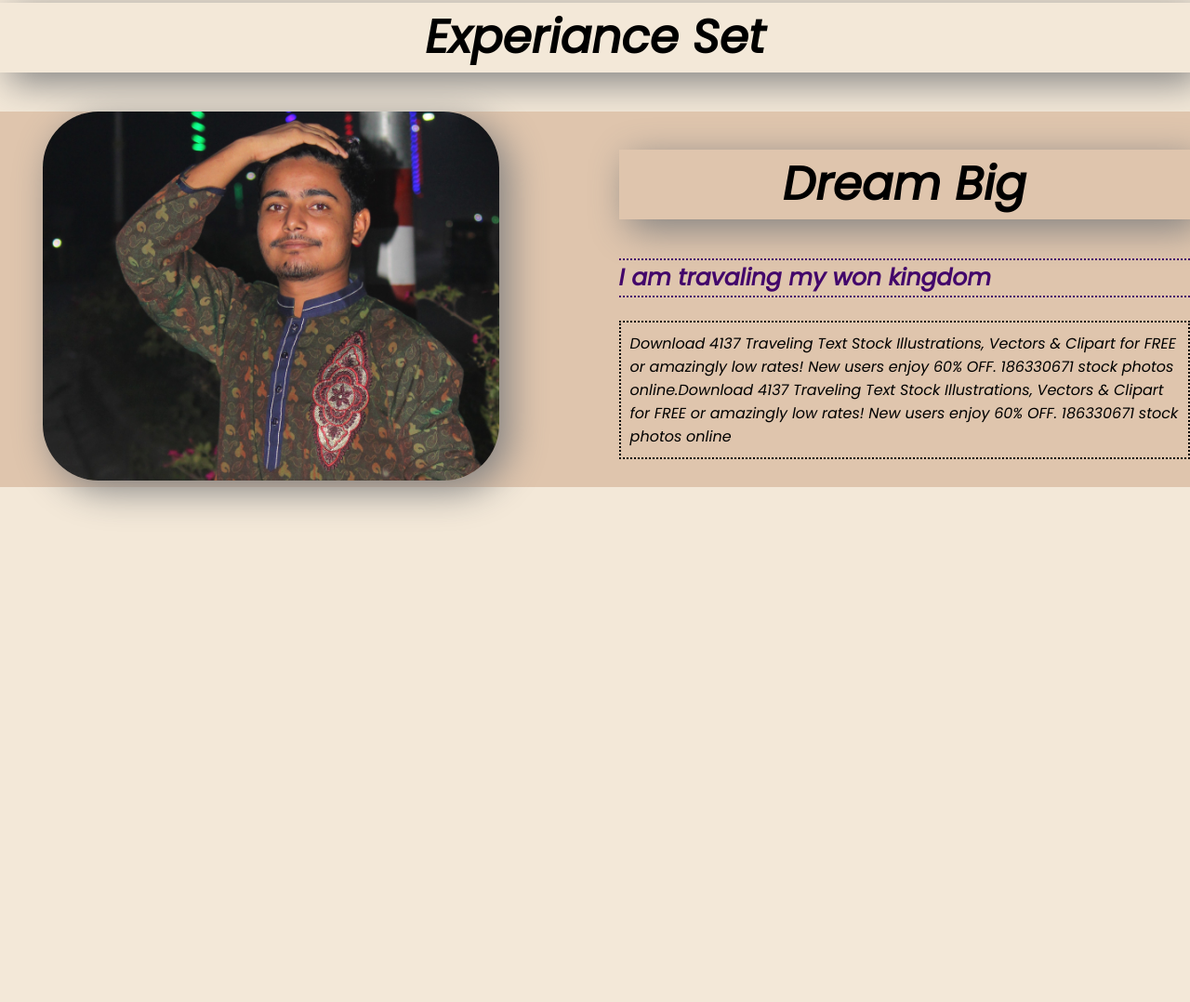
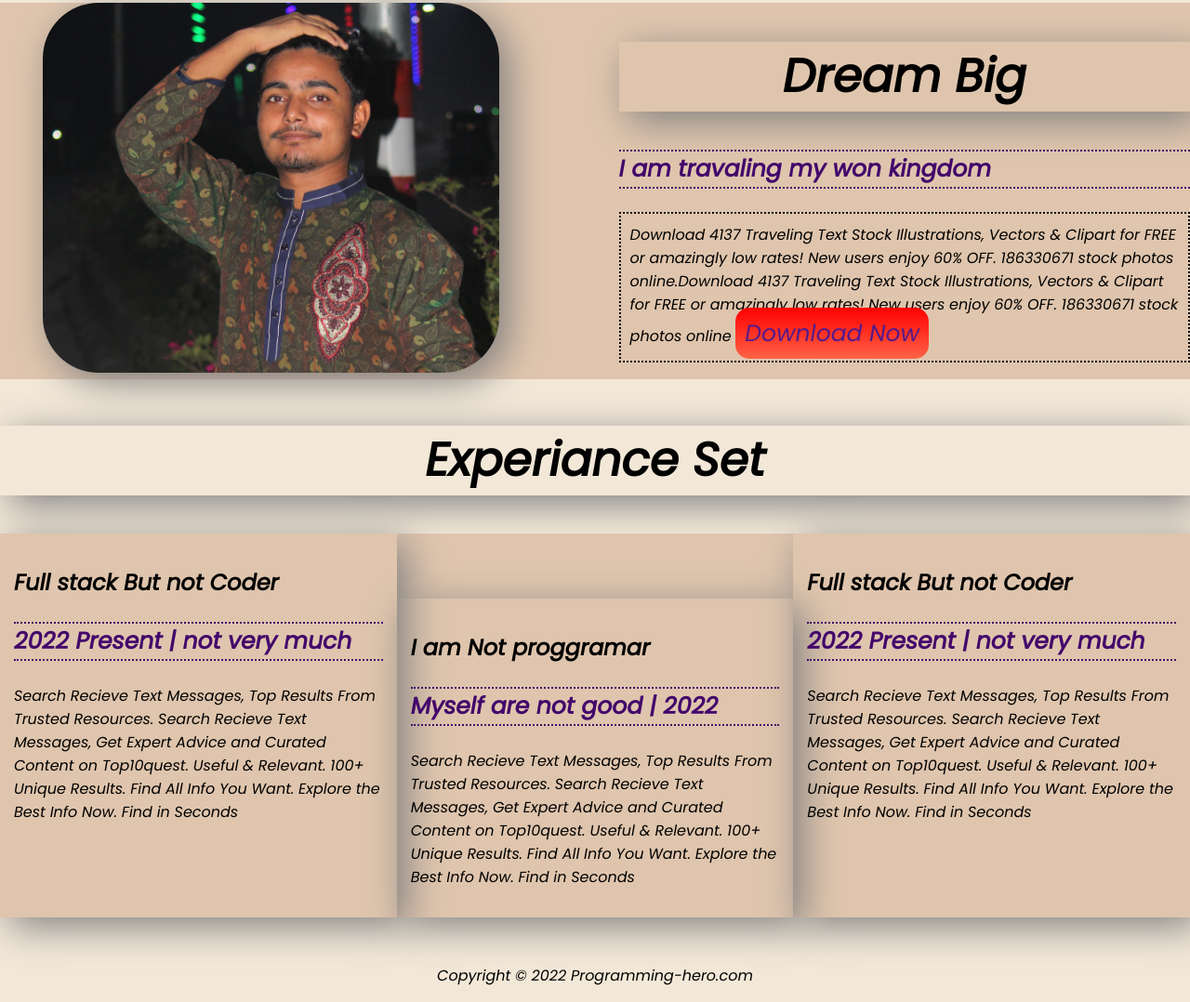
Before and after one commit to Monayem82/Trying-protfolio, a plain HTML site: page index.html in a window 1280 px wide. Shown: the part 575-1653 px from the top of the page at 93% size. Before the commit the page ends 1149 px from the top, so only its background shows below. Drawn offline with Linux system fonts and the light colour scheme.

Commit message:
last-commit

```diff
--- a/index.html
+++ b/index.html
@@ -18,7 +18,7 @@
                 <h1>Wellcome To<br>
                     <span class="name-color"> M A MONAYEM</span> World!!!</h1>
                 <h3>Build your career in web development......</h3>
-                <p>
+                <p class="para">
                     This work in most beautifull and i will love proggramming and proggramming related work . But I will not stage one work i am switch in many work that i suffering in confiouse label . This work in most beautifull and i will love proggramming and proggramming related work . But I will not stage one work i am switch in many work that i suffering in confiouse label
                 </p>
                 <a class="link-button" target="_blank" href="">Hire me</a>
@@ -29,7 +29,6 @@
         </div>
     </section>
     <section>
-        <h1>Experiance Set</h1>
         <div class="display-flex">
             <div class="half-width">
                 <img src="m-copy5.jpg" alt="">
@@ -37,11 +36,43 @@
             <div class="half-width">
                 <h1>Dream Big</h1>
                 <h3>I am travaling my won kingdom</h3>
+                <p class="para">
+                    Download 4137 Traveling Text Stock Illustrations, Vectors & Clipart for FREE or amazingly low rates! New users enjoy 60% OFF. 186330671 stock photos online.Download 4137 Traveling Text Stock Illustrations, Vectors & Clipart for FREE or amazingly low rates! New users enjoy 60% OFF. 186330671 stock photos online
+                    <a class="link-button" target="_blank" href="">Download Now</a>
+                </p>
+
+            </div>
+        </div>
+    </section>
+    <section>
+        <h1>Experiance Set</h1>
+        <div class="display-flex">
+            <div class="half-width shadow">
+                <h2>Full stack But not Coder</h2>
+                <h3>2022 Present | not very much</h3>
                 <p>
-                    Download 4137 Traveling Text Stock Illustrations, Vectors & Clipart for FREE or amazingly low rates! New users enjoy 60% OFF. 186330671 stock photos online.Download 4137 Traveling Text Stock Illustrations, Vectors & Clipart for FREE or amazingly low rates! New users enjoy 60% OFF. 186330671 stock photos online
+                    Search Recieve Text Messages, Top Results From Trusted Resources. Search Recieve Text Messages, Get Expert Advice and Curated Content on Top10quest. Useful & Relevant. 100+ Unique Results. Find All Info You Want. Explore the Best Info Now. Find in Seconds
+                </p>
+            </div>
+            <div class="half-width shadow more">
+                <h2>I am Not proggramar</h2>
+                <h3>Myself are not good | 2022</h3>
+                <p>
+                    Search Recieve Text Messages, Top Results From Trusted Resources. Search Recieve Text Messages, Get Expert Advice and Curated Content on Top10quest. Useful & Relevant. 100+ Unique Results. Find All Info You Want. Explore the Best Info Now. Find in Seconds
+                </p>
+            </div>
+            <div class="half-width shadow">
+                <h2>Full stack But not Coder</h2>
+                <h3>2022 Present | not very much</h3>
+                <p>
+                    Search Recieve Text Messages, Top Results From Trusted Resources. Search Recieve Text Messages, Get Expert Advice and Curated Content on Top10quest. Useful & Relevant. 100+ Unique Results. Find All Info You Want. Explore the Best Info Now. Find in Seconds
                 </p>
             </div>
         </div>
     </section>
+
 </body>
+<footer>
+    <p>Copyright © 2022 Programming-hero.com</p>
+</footer>
 </html>
--- a/style.css
+++ b/style.css
@@ -18,7 +18,7 @@ h3{
     font-size: 25px;
     color: rgb(67, 7, 107);
 }
-p{
+.para{
     border: 2px dotted;
     padding: 10px;
 }
@@ -47,3 +47,14 @@ p{
     padding: 10px;
     border-radius: 15px;
 }
+.more{
+    margin-top: 70px;
+}
+.shadow{
+    padding: 15px;
+    border-left:;
+    box-shadow: 10px 10px 40px gray;
+}
+footer{
+    text-align: center;
+}
```
